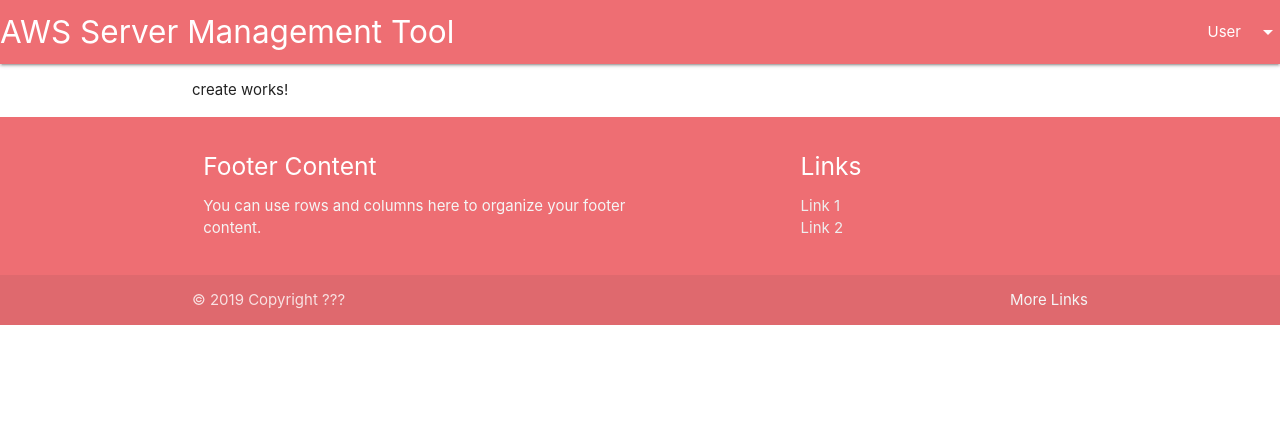
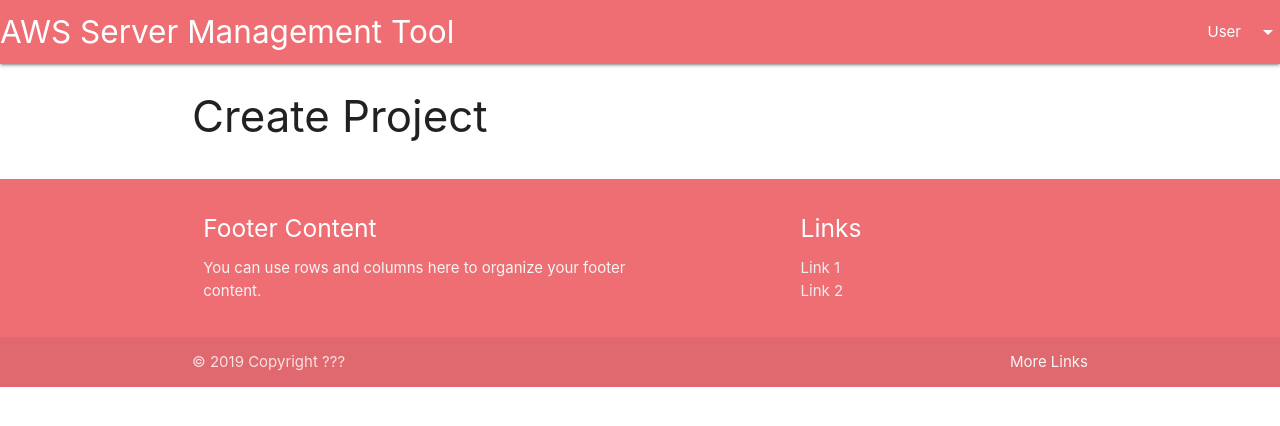
Before and after one commit to tyler-cromwell/SDP, an Angular app: page /create in a window 1280 px wide. Shown: the top 426 px of the page. Built offline with nearby package versions, Linux system fonts and the light colour scheme.

Commit message:
[pages]: Added skeleton for Create Project page

```diff
--- a/src/app/create/create.component.html
+++ b/src/app/create/create.component.html
@@ -1 +1,5 @@
-<p>create works!</p>
+<div id="create">
+  <div class="row">
+    <h3>Create Project</h3>
+  </div>
+</div>
```
